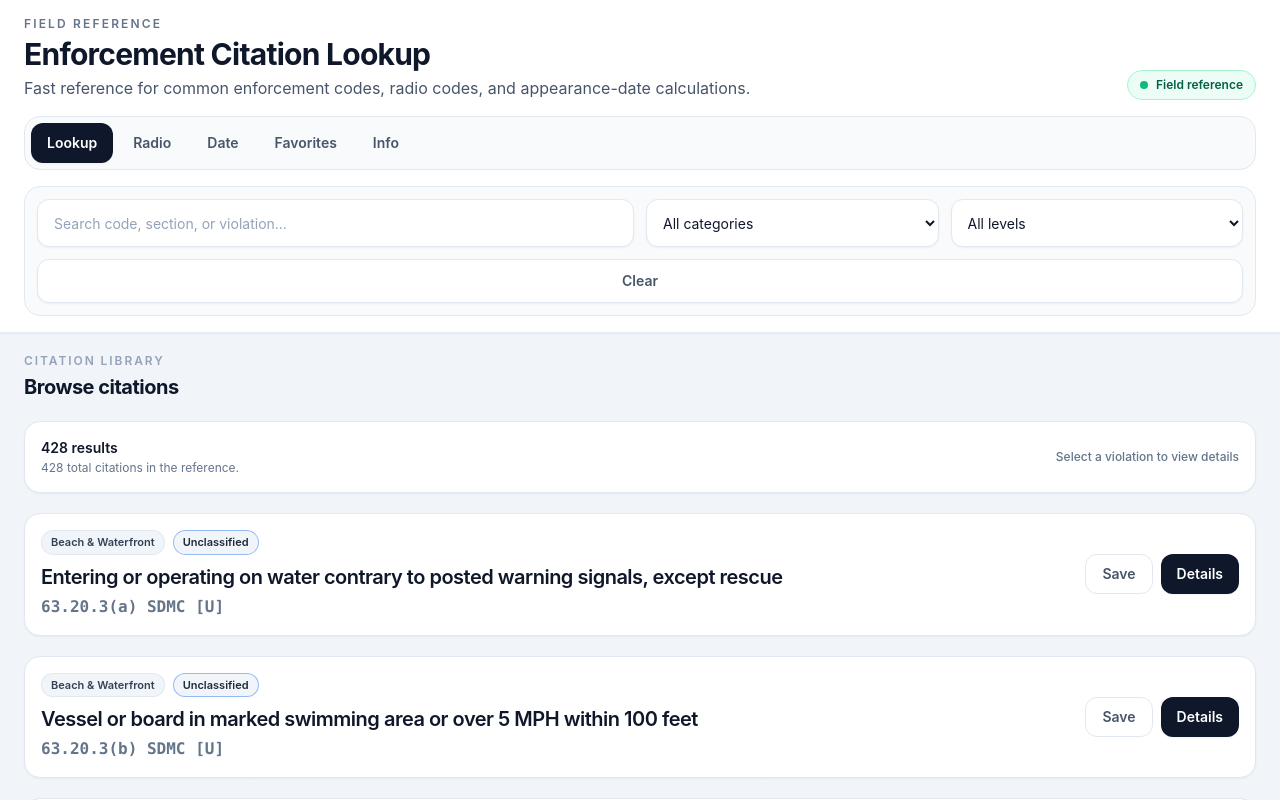
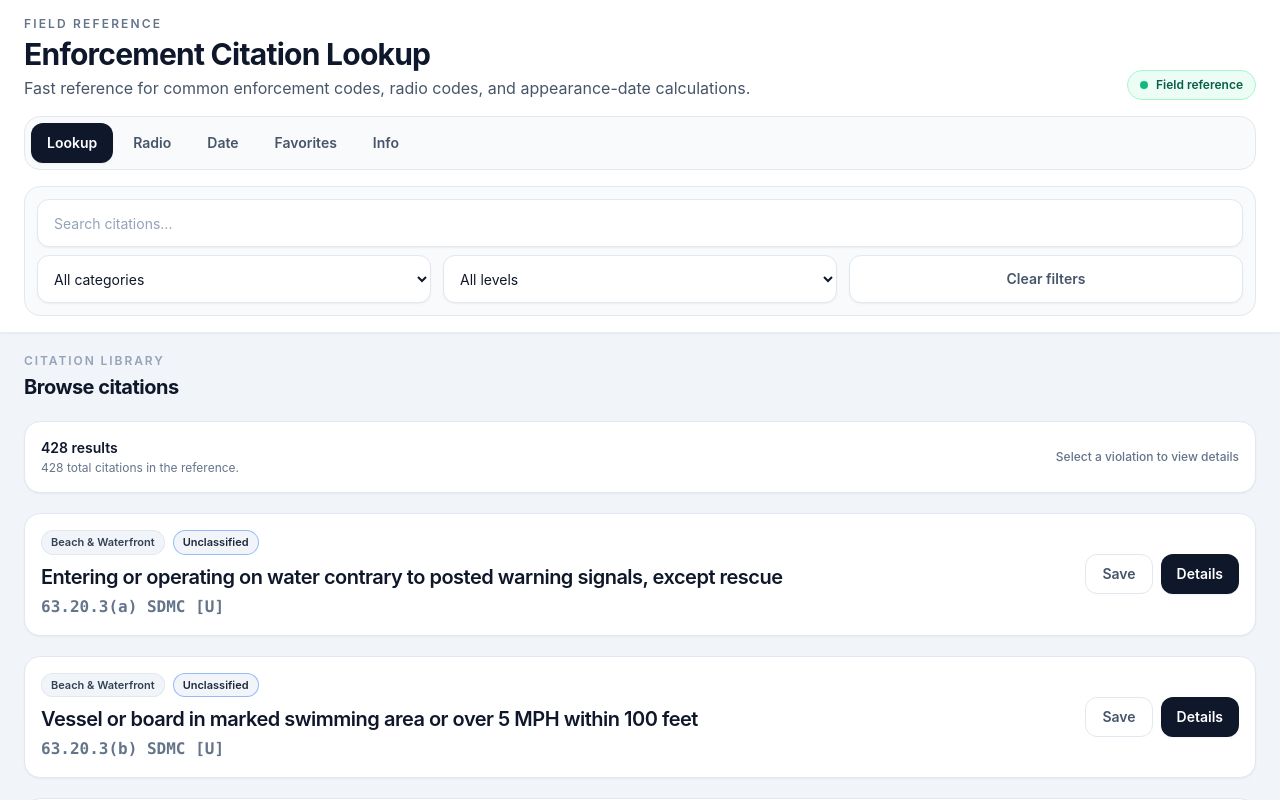
Before and after one commit to 1KillerRoach/citeassist1, a React (Vite) app in the folder citation-vercel/: page / in a window 1280 px wide. Shown: the top 800 px of the page. Built offline with nearby package versions, Linux system fonts and the light colour scheme; the HTML template or start-up script is replaced by a standard one.

Commit message:
Add files via upload

```diff
--- a/citation-vercel/src/App.tsx
+++ b/citation-vercel/src/App.tsx
@@ -1109,6 +1109,7 @@ export default function EnforcementCitationLookup() {
   const [favorites, setFavorites] = useState<string[]>([]);
   const [selected, setSelected] = useState<Citation | null>(null);
   const [issuedAt, setIssuedAt] = useState(() => toInputDateTime(new Date()));
+  const [mobileFiltersOpen, setMobileFiltersOpen] = useState(false);
 
   const shown = useMemo(
     () => filterCitations(query, category, level, page === "favorites", favorites),
@@ -1132,16 +1133,16 @@ export default function EnforcementCitationLookup() {
   return (
     <div className="min-h-screen bg-gradient-to-b from-slate-100 via-slate-50 to-white text-slate-900">
       <header className="sticky top-0 z-30 border-b border-slate-200/80 bg-white/95 shadow-sm backdrop-blur">
-        <div className="mx-auto max-w-7xl space-y-4 px-4 py-4 sm:px-6">
+        <div className="mx-auto max-w-7xl space-y-3 px-3 py-3 sm:space-y-4 sm:px-6 sm:py-4">
           <div className="flex flex-col gap-3 sm:flex-row sm:items-end sm:justify-between">
             <div>
               <p className="text-xs font-semibold uppercase tracking-[0.18em] text-slate-500">Field Reference</p>
               <h1 className="mt-1 text-2xl font-bold tracking-tight sm:text-3xl">Enforcement Citation Lookup</h1>
-              <p className="mt-1 max-w-3xl text-sm text-slate-600 sm:text-base">
+              <p className="mt-1 hidden max-w-3xl text-sm text-slate-600 sm:block sm:text-base">
                 Fast reference for common enforcement codes, radio codes, and appearance-date calculations.
               </p>
             </div>
-            <div className="inline-flex w-fit items-center gap-2 rounded-full border border-emerald-200 bg-emerald-50 px-3 py-1.5 text-xs font-semibold text-emerald-800">
+            <div className="hidden w-fit items-center gap-2 rounded-full border border-emerald-200 bg-emerald-50 px-3 py-1.5 text-xs font-semibold text-emerald-800 sm:inline-flex">
               <span className="h-2 w-2 rounded-full bg-emerald-500" />
               Field reference
             </div>
@@ -1158,30 +1159,58 @@ export default function EnforcementCitationLookup() {
           </nav>
 
           {(page === "lookup" || page === "favorites") && (
-            <div className="grid gap-3 rounded-2xl border border-slate-200 bg-slate-50 p-3 md:grid-cols-4">
+            <div className="rounded-2xl border border-slate-200 bg-slate-50 p-2.5 sm:p-3">
+              <div className="flex gap-2">
                 <input
                   value={query}
                   onChange={(event) => setQuery(event.target.value)}
-                placeholder="Search code, section, or violation..."
-                className="h-12 rounded-xl border border-slate-200 bg-white px-4 text-sm shadow-sm outline-none transition placeholder:text-slate-400 focus:border-slate-400 focus:ring-2 focus:ring-slate-200 md:col-span-2"
+                  placeholder="Search citations..."
+                  className="h-11 min-w-0 flex-1 rounded-xl border border-slate-200 bg-white px-3 text-sm shadow-sm outline-none transition placeholder:text-slate-400 focus:border-slate-400 focus:ring-2 focus:ring-slate-200 sm:h-12 sm:px-4"
                 />
+                <button
+                  type="button"
+                  onClick={() => setMobileFiltersOpen((open) => !open)}
+                  className="h-11 shrink-0 rounded-xl border border-slate-200 bg-white px-3 text-sm font-semibold text-slate-600 shadow-sm transition hover:bg-slate-100 sm:hidden"
+                >
+                  {mobileFiltersOpen ? "Hide" : "Filters"}
+                </button>
+              </div>
 
-              <select value={category} onChange={(event) => setCategory(event.target.value)} className="h-12 rounded-xl border border-slate-200 bg-white px-3 text-sm shadow-sm outline-none focus:border-slate-400 focus:ring-2 focus:ring-slate-200">
+              <div className={`${mobileFiltersOpen ? "grid" : "hidden"} mt-2 gap-2 sm:grid sm:grid-cols-3 sm:gap-3`}>
+                <select
+                  value={category}
+                  onChange={(event) => setCategory(event.target.value)}
+                  className="h-11 rounded-xl border border-slate-200 bg-white px-3 text-sm shadow-sm outline-none focus:border-slate-400 focus:ring-2 focus:ring-slate-200 sm:h-12"
+                >
                   {CATEGORIES.map((value) => (
-                  <option key={value} value={value}>{value === "all" ? "All categories" : value}</option>
+                    <option key={value} value={value}>
+                      {value === "all" ? "All categories" : value}
+                    </option>
                   ))}
                 </select>
 
-              <select value={level} onChange={(event) => setLevel(event.target.value)} className="h-12 rounded-xl border border-slate-200 bg-white px-3 text-sm shadow-sm outline-none focus:border-slate-400 focus:ring-2 focus:ring-slate-200">
+                <select
+                  value={level}
+                  onChange={(event) => setLevel(event.target.value)}
+                  className="h-11 rounded-xl border border-slate-200 bg-white px-3 text-sm shadow-sm outline-none focus:border-slate-400 focus:ring-2 focus:ring-slate-200 sm:h-12"
+                >
                   <option value="all">All levels</option>
                   {(Object.keys(LEVEL_LABEL) as Level[]).map((value) => (
                     <option key={value} value={value}>{LEVEL_LABEL[value]}</option>
                   ))}
                 </select>
 
-              <button type="button" onClick={resetFilters} className="h-11 rounded-xl border border-slate-200 bg-white px-4 text-sm font-semibold text-slate-600 shadow-sm transition hover:bg-slate-100 md:col-span-4">
-                Clear
+                <button
+                  type="button"
+                  onClick={() => {
+                    resetFilters();
+                    setMobileFiltersOpen(false);
+                  }}
+                  className="h-11 rounded-xl border border-slate-200 bg-white px-4 text-sm font-semibold text-slate-600 shadow-sm transition hover:bg-slate-100 sm:h-12"
+                >
+                  Clear filters
                 </button>
+              </div>
             </div>
           )}
         </div>
```
Lines whose indentation alone changed are shown as unchanged.
